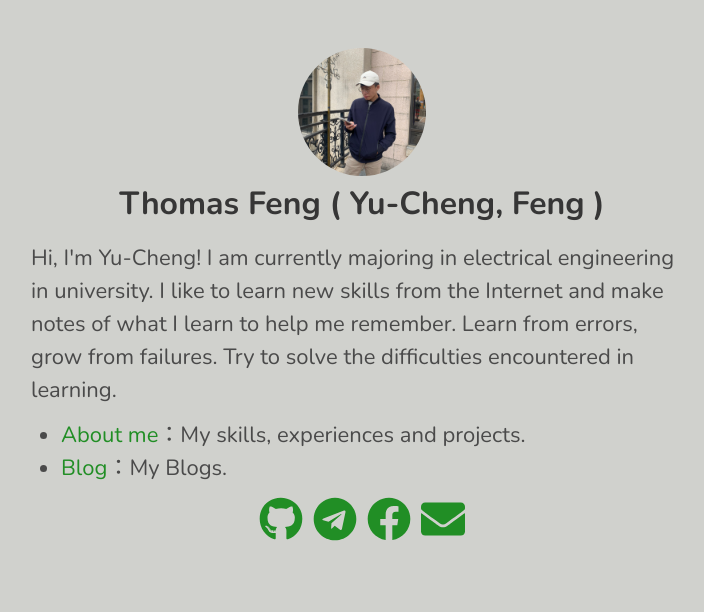
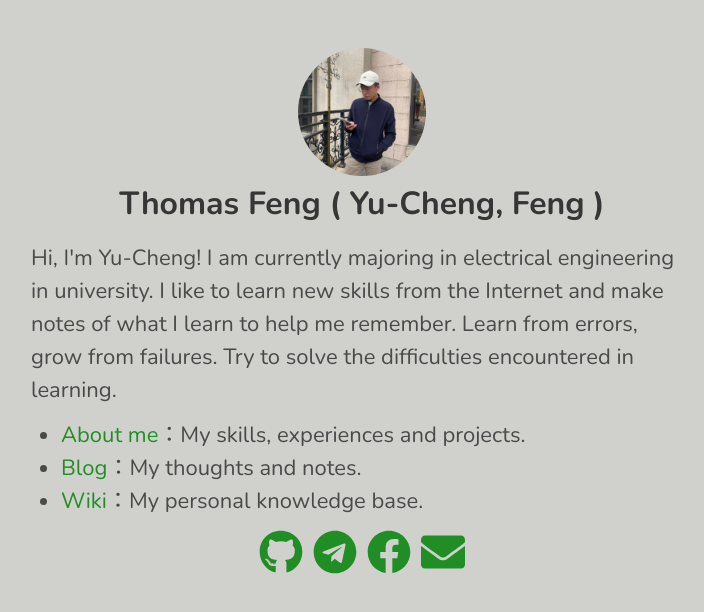
Before and after one commit to YuCheng21/yucheng21.github.io, a plain HTML site: page index.html in a window 1280 px wide. Shown: the whole page, without its empty margins (278-982 px from the left). Drawn offline with nearby package versions, Linux system fonts and the light colour scheme.

Commit message:
Update website

```diff
--- a/index.html
+++ b/index.html
@@ -44,7 +44,8 @@
             <div class="column is-7">
               <ul>
                 <li><a href="https://me.yucheng.me">About me</a>：My skills, experiences and projects.</li>
-                <li><a href="https://blog.yucheng.me">Blog</a>：My Blogs.</li>
+                <li><a href="https://blog.yucheng.me">Blog</a>：My thoughts and notes.</li>
+                <li><a href="https://no.yucheng.me">Wiki</a>：My personal knowledge base.</li>
               </ul>
             </div>
           </div>
```
